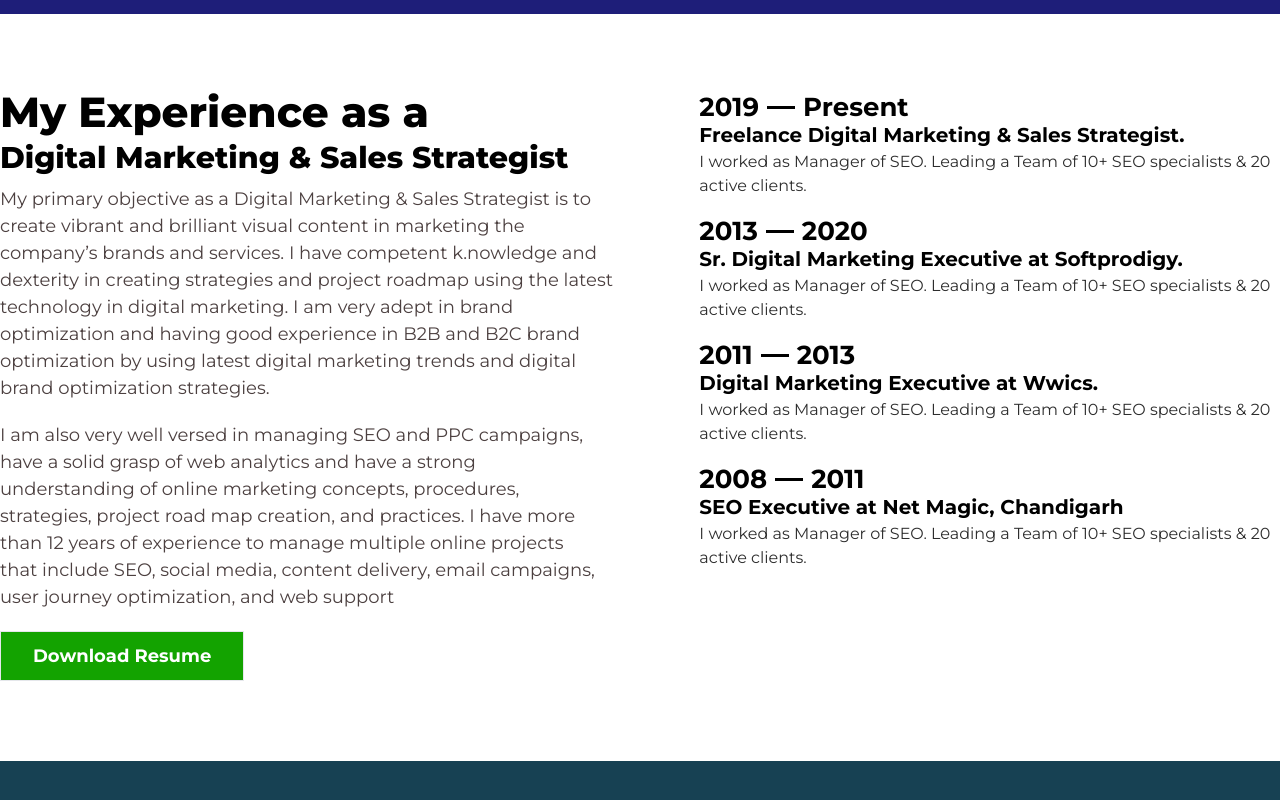
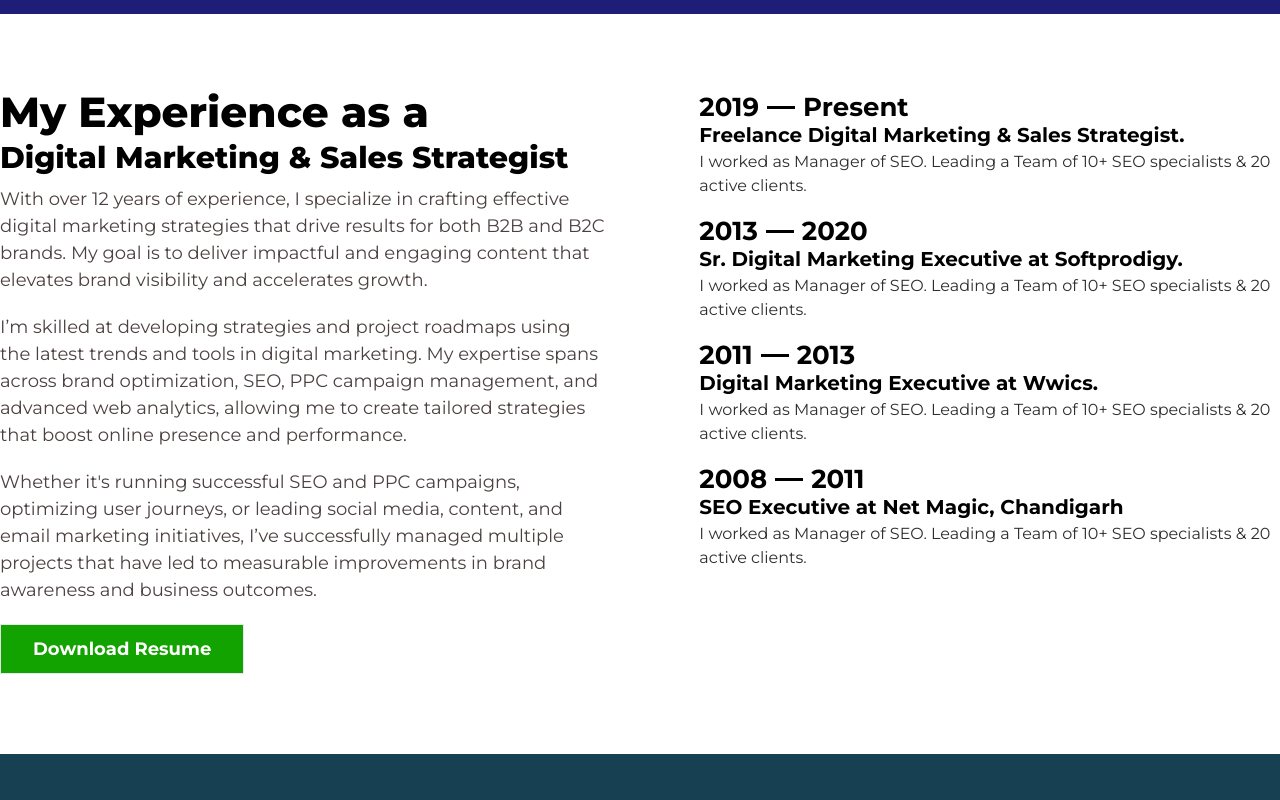
Before and after one commit to webuiexpert/raj-gorai, a React (Create React App) app: page / in a window 1280 px wide. Shown: the part 588-1388 px from the top of the page. Built offline with nearby package versions, Linux system fonts and the light colour scheme.

Commit message:
add about and expertise section content

```diff
--- a/package.json
+++ b/package.json
@@ -1,4 +1,5 @@
 {
+  "homepage": "https://webuiexpert.github.io/raj-gorai",
   "name": "raj-gorai",
   "version": "0.1.0",
   "private": true,
@@ -18,7 +19,9 @@
     "start": "react-scripts start",
     "build": "react-scripts build",
     "test": "react-scripts test",
-    "eject": "react-scripts eject"
+    "eject": "react-scripts eject",
+    "predeploy": "npm run build",
+    "deploy": "gh-pages -d build"
   },
   "eslintConfig": {
     "extends": [
@@ -39,6 +42,7 @@
     ]
   },
   "devDependencies": {
+    "gh-pages": "^6.1.1",
     "tailwindcss": "^3.4.13"
   }
 }
--- a/src/components/AboutSection.jsx
+++ b/src/components/AboutSection.jsx
@@ -13,23 +13,13 @@ function AboutSection() {
             Digital Marketing & Sales Strategist
           </h2>
           <p className="lg:text-[18px] text-[#4c4040] text-[16px] leading-[1.5em]  lg:mt-0 mt-2">
-            My primary objective as a Digital Marketing & Sales Strategist is to
-            create vibrant and brilliant visual content in marketing the
-            company’s brands and services. I have competent k.nowledge and
-            dexterity in creating strategies and project roadmap using the
-            latest technology in digital marketing. I am very adept in brand
-            optimization and having good experience in B2B and B2C brand
-            optimization by using latest digital marketing trends and digital
-            brand optimization strategies.
+          With over 12 years of experience, I specialize in crafting effective digital marketing strategies that drive results for both B2B and B2C brands. My goal is to deliver impactful and engaging content that elevates brand visibility and accelerates growth.
           </p>
           <p className="lg:text-[18px] text-[#4c4040] text-[16px] leading-[1.5em] mt-5 pr-4">
-            I am also very well versed in managing SEO and PPC campaigns, have a
-            solid grasp of web analytics and have a strong understanding of
-            online marketing concepts, procedures, strategies, project road map
-            creation, and practices. I have more than 12 years of experience to
-            manage multiple online projects that include SEO, social media,
-            content delivery, email campaigns, user journey optimization, and
-            web support
+          I’m skilled at developing strategies and project roadmaps using the latest trends and tools in digital marketing. My expertise spans across brand optimization, SEO, PPC campaign management, and advanced web analytics, allowing me to create tailored strategies that boost online presence and performance.
+          </p>
+          <p className="lg:text-[18px] text-[#4c4040] text-[16px] leading-[1.5em] mt-5 pr-4">
+          Whether it's running successful SEO and PPC campaigns, optimizing user journeys, or leading social media, content, and email marketing initiatives, I’ve successfully managed multiple projects that have led to measurable improvements in brand awareness and business outcomes.
           </p>
           <button className="mt-5 text-[18px] leading-8 px-8 py-2 border text-white font-bold bg-[#13a300]">
             <a href="https://www.thecsshouse.com/wp-content/uploads/2024/07/Raj__Gorai_-_Digital_Marketing__Sales_Strategist_Freelancer.pdf" target="_black">Download Resume</a>
--- a/src/components/ExpertiesSection.jsx
+++ b/src/components/ExpertiesSection.jsx
@@ -10,19 +10,19 @@ function ExpertiesSection() {
               <div className="box">
                 <ul>
                     <h3 className="font-bold text-[24px] leading-[1em]">Global SEO</h3>
-                    <li>Specialized in multilingual SEO projects. Scaling Business expands their visibility in different countries with the right recommendations to dominate SERPs.</li>
+                    <li>I help brands reach international audiences by optimizing websites for global search engines, ensuring effective keyword targeting and content localization.</li>
                 </ul>
               </div>
               <div className="box lg:mt-0 mt-5">
                 <ul>
                     <h3 className="font-bold text-[24px] leading-[1em]">Local SEO</h3>
-                    <li>Optimize your website & GMB with local ranking factors to BOOST your organic visibility to Rank High on SERPs and generate more local business!</li>
+                    <li>I specialize in improving search visibility for local businesses by optimizing for location-based queries and ensuring businesses rank high in local search results.</li>
                 </ul>
               </div>
               <div className="box lg:mt-0 mt-5">
                 <ul>
                     <h3 className="font-bold text-[24px] leading-[1em]">Ecommerce SEO</h3>
-                    <li>Ecommerce SEO is the process of enhancing the visibility of your online store when people are searching for your products & categories on SERP.</li>
+                    <li>I enhance the visibility of ecommerce platforms by optimizing product pages, categories, and user experience, driving organic traffic and increasing conversions.</li>
                 </ul>
               </div>
             </div>
@@ -30,19 +30,19 @@ function ExpertiesSection() {
               <div className="box lg:mt-0">
                 <ul>
                     <h3 className="font-bold text-[24px] leading-[1em]">Content Strategy</h3>
-                    <li>Specialized in multilingual SEO projects. Scaling Business expands their visibility in different countries with the right recommendations to dominate SERPs.</li>
+                    <li>I develop content plans that align with SEO goals, focusing on creating engaging, keyword-optimized content that drives organic traffic and enhances user engagement.</li>
                 </ul>
               </div>
               <div className="box lg:mt-0 mt-5">
                 <ul>
                     <h3 className="font-bold text-[24px] leading-[1em]">Technical SEO</h3>
-                    <li>Optimize your website & GMB with local ranking factors to BOOST your organic visibility to Rank High on SERPs and generate more local business!</li>
+                    <li>I ensure websites are search engine-friendly by addressing technical aspects like site speed, mobile optimization, structured data, and indexing.</li>
                 </ul>
               </div>
               <div className="box lg:mt-0 mt-5">
                 <ul>
                     <h3 className="font-bold text-[24px] leading-[1em]">Link Building & PR</h3>
-                    <li>Ecommerce SEO is the process of enhancing the visibility of your online store when people are searching for your products & categories on SERP.</li>
+                    <li>I build high-quality backlinks through strategic partnerships and digital PR campaigns, boosting domain authority and improving search rankings.</li>
                 </ul>
               </div>
             </div>
@@ -50,19 +50,19 @@ function ExpertiesSection() {
               <div className="box lg:mt-0">
                 <ul>
                     <h3 className="font-bold text-[24px] leading-[1em]">GMB Listing</h3>
-                    <li>Specialized in multilingual SEO projects. Scaling Business expands their visibility in different countries with the right recommendations to dominate SERPs.</li>
+                    <li>I optimize Google My Business profiles to ensure businesses rank well in local searches and appear in Google Maps, increasing visibility for nearby customers.</li>
                 </ul>
               </div>
               <div className="box lg:mt-0 mt-5">
                 <ul>
                     <h3 className="font-bold text-[24px] leading-[1em]">Citation building</h3>
-                    <li>Optimize your website & GMB with local ranking factors to BOOST your organic visibility to Rank High on SERPs and generate more local business!</li>
+                    <li>I enhance local search presence by ensuring consistent and accurate listings across various online directories, helping to improve local SEO performance.</li>
                 </ul>
               </div>
               <div className="box lg:mt-0 mt-5">
                 <ul>
                     <h3 className="font-bold text-[24px] leading-[1em]">Amazon SEO</h3>
-                    <li>Ecommerce SEO is the process of enhancing the visibility of your online store when people are searching for your products & categories on SERP.</li>
+                    <li>I optimize product listings on Amazon, improving keyword placement, product descriptions, and reviews to boost rankings and increase sales on the platform.</li>
                 </ul>
               </div>
             </div>
@@ -72,19 +72,19 @@ function ExpertiesSection() {
               <div className="box lg:mt-0">
                 <ul>
                     <h3 className="font-bold text-[24px] leading-[1em]">Google Ads</h3>
-                    <li>Specialized in multilingual SEO projects. Scaling Business expands their visibility in different countries with the right recommendations to dominate SERPs.</li>
+                    <li>I create and manage high-performing Google Ads campaigns, optimizing keywords, ad copy, and targeting to drive quality traffic and maximize ROI across search and display networks.</li>
                 </ul>
               </div>
               <div className="box lg:mt-0 mt-5">
                 <ul>
                     <h3 className="font-bold text-[24px] leading-[1em]">Facebook Ads</h3>
-                    <li>Optimize your website & GMB with local ranking factors to BOOST your organic visibility to Rank High on SERPs and generate more local business!</li>
+                    <li>I design targeted Facebook Ads campaigns that resonate with specific audiences, leveraging precise demographic and interest-based targeting to boost brand awareness, engagement, and conversions.</li>
                 </ul>
               </div>
               <div className="box lg:mt-0 mt-5">
                 <ul>
                     <h3 className="font-bold text-[24px] leading-[1em]">Amazon PPC</h3>
-                    <li>Ecommerce SEO is the process of enhancing the visibility of your online store when people are searching for your products & categories on SERP.</li>
+                    <li>I optimize Amazon PPC campaigns to increase product visibility, drive sales, and improve ad spend efficiency through strategic keyword bidding and performance analysis.</li>
                 </ul>
               </div>
             </div>
```
Also changed, not shown: 1 other file (tests, documents, lock files or other folders).
